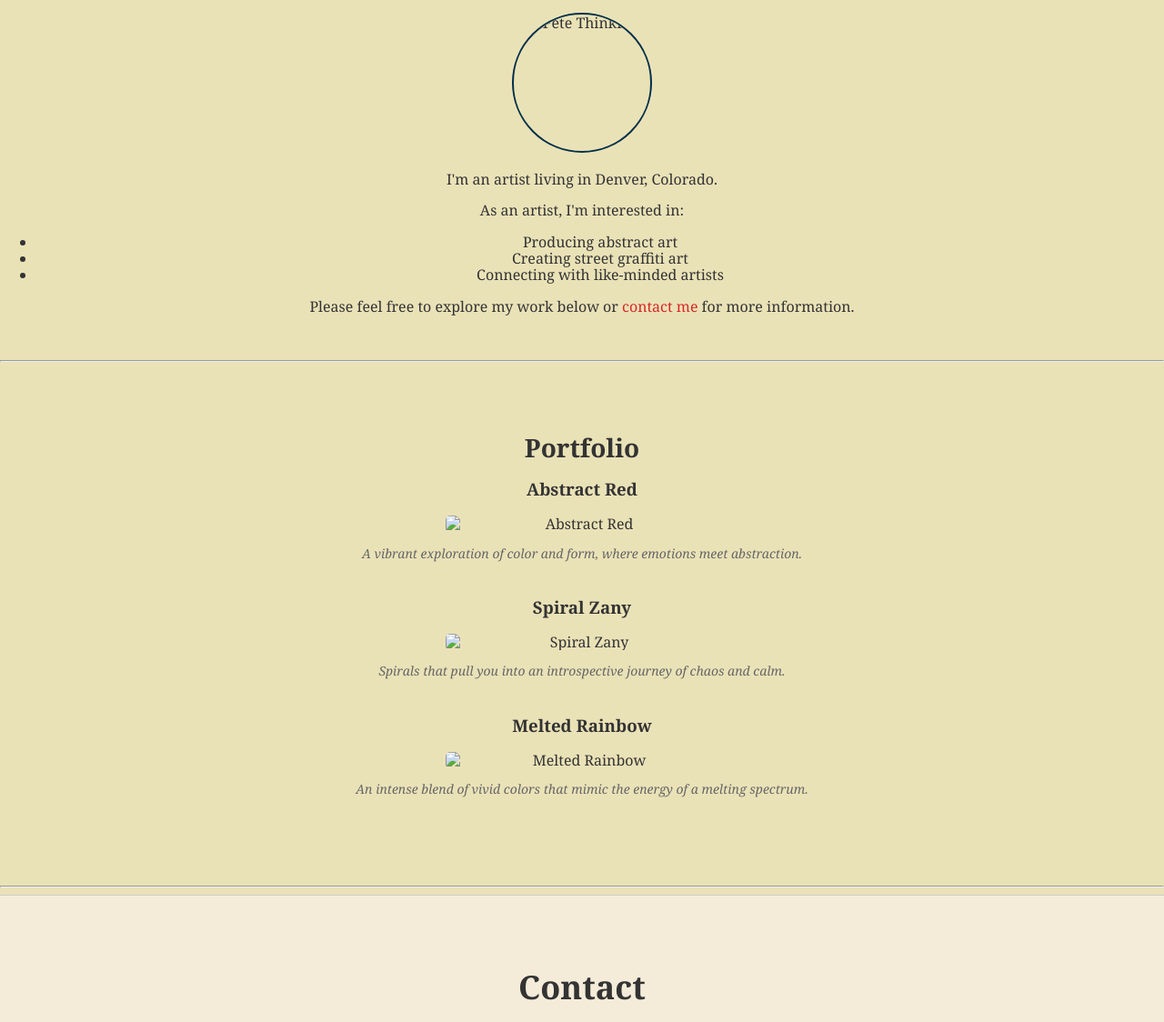
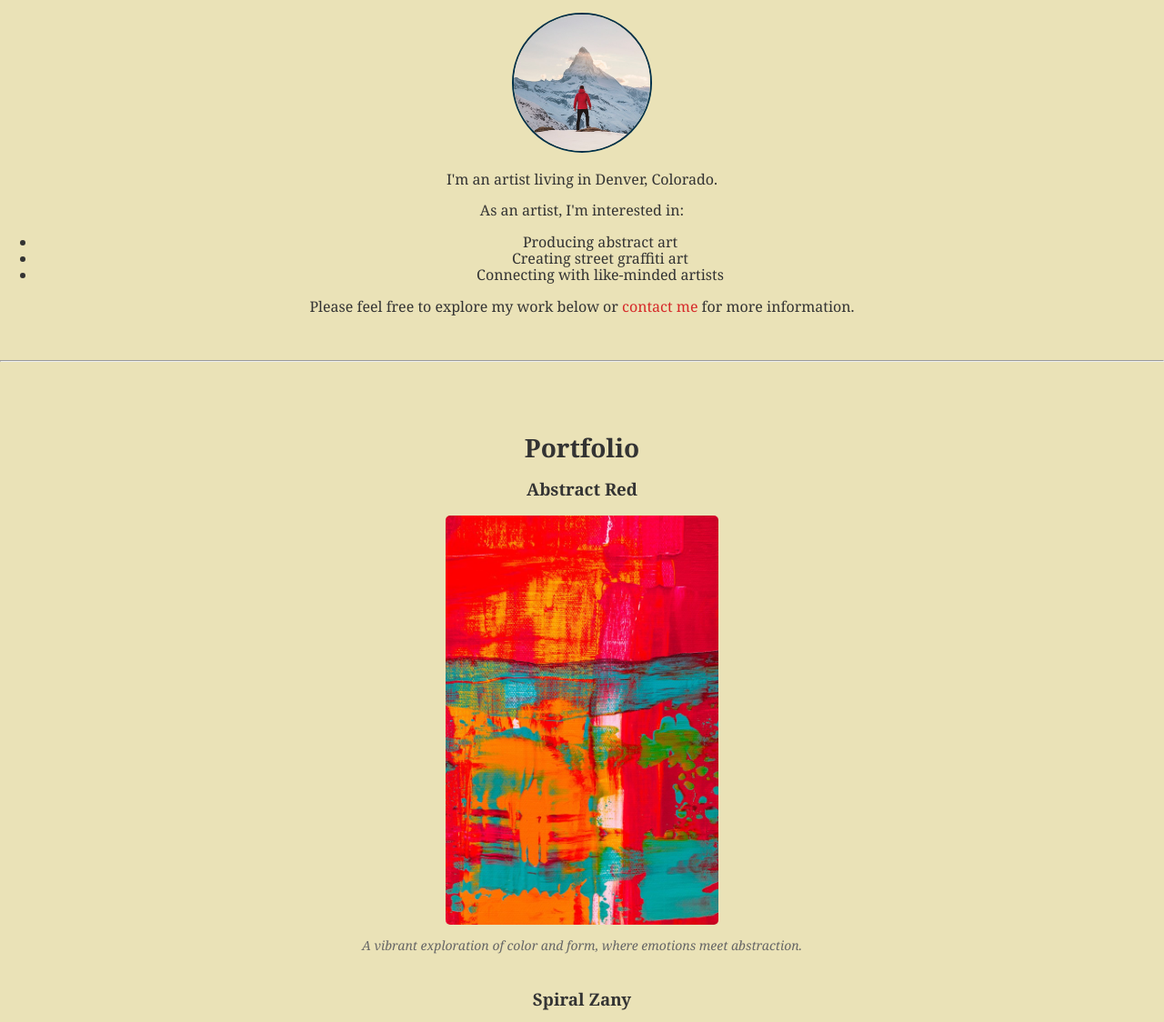
Before and after one commit to Mehmedi24/Impete, a plain HTML site: page index.html in a window 1280 px wide. Shown: the part 163-1287 px from the top of the page at 91% size. Drawn offline with nearby package versions, Linux system fonts and the light colour scheme.

Commit message:
Update index.html

```diff
--- a/index.html
+++ b/index.html
@@ -30,7 +30,7 @@
       <section id="about">
         <h1>Hi! I'm Pete Thinkful</h1>
         <div>
-          <img class="image-circle" src="images/pete-thinkful.jpg" alt="Pete Thinkful">
+          <img class="image-circle" src="pete-thinkful.jpg" alt="Pete Thinkful">
         </div>
         <p>I'm an artist living in Denver, Colorado.</p>
         <p>As an artist, I'm interested in:</p>
@@ -50,19 +50,19 @@
 
         <div class="portfolio-item">
           <h3>Abstract Red</h3>
-          <img src="images/abstract-red.jpg" alt="Abstract Red">
+          <img src="abstract-red.jpg" alt="Abstract Red">
           <p>A vibrant exploration of color and form, where emotions meet abstraction.</p>
         </div>
 
         <div class="portfolio-item">
           <h3>Spiral Zany</h3>
-          <img src="images/spiral-zany.jpg" alt="Spiral Zany">
+          <img src="spiral-zany.jpg" alt="Spiral Zany">
           <p>Spirals that pull you into an introspective journey of chaos and calm.</p>
         </div>
 
         <div class="portfolio-item">
           <h3>Melted Rainbow</h3>
-          <img src="images/melted-rainbow.jpg" alt="Melted Rainbow">
+          <img src="melted-rainbow.jpg" alt="Melted Rainbow">
           <p>An intense blend of vivid colors that mimic the energy of a melting spectrum.</p>
         </div>
       </section>
```
